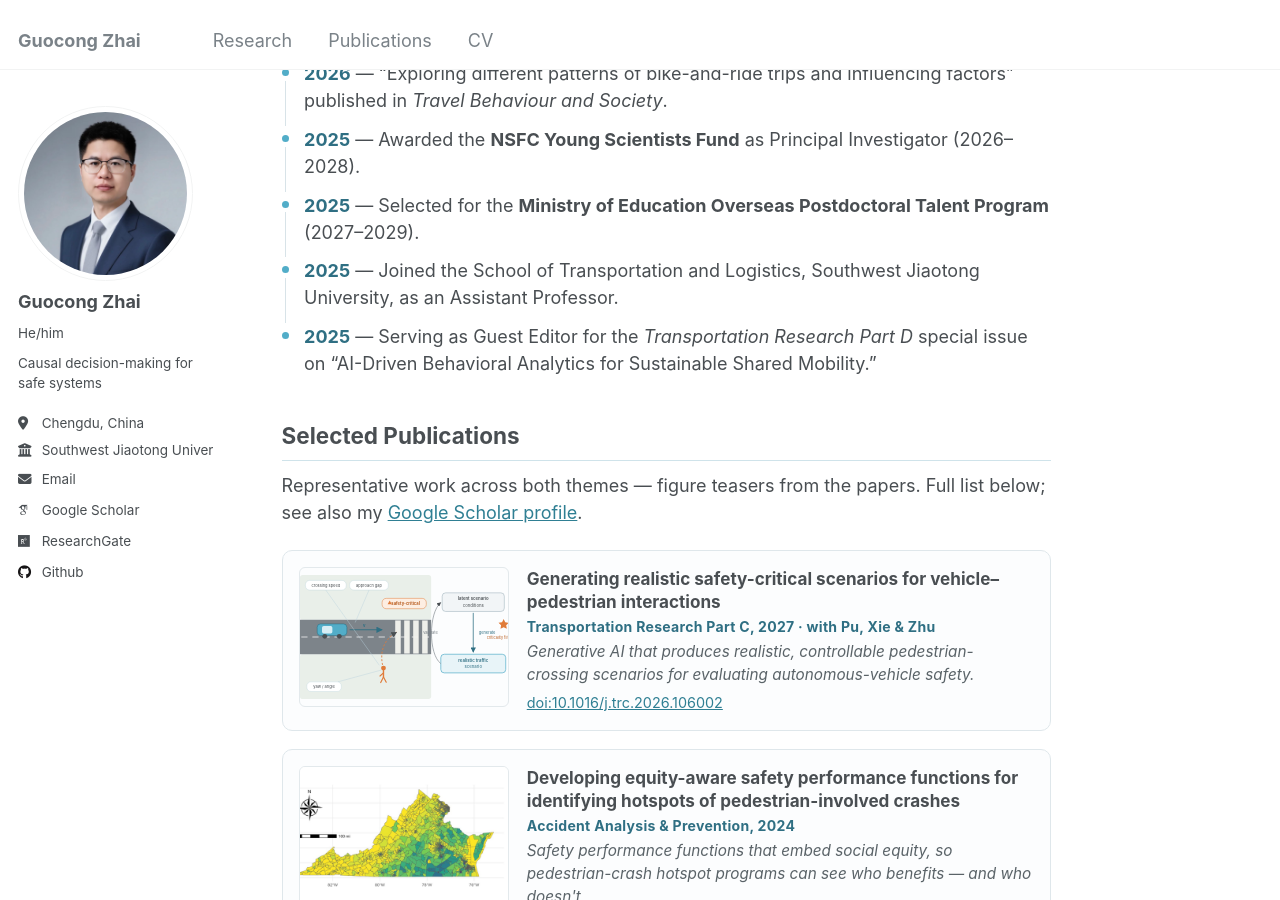
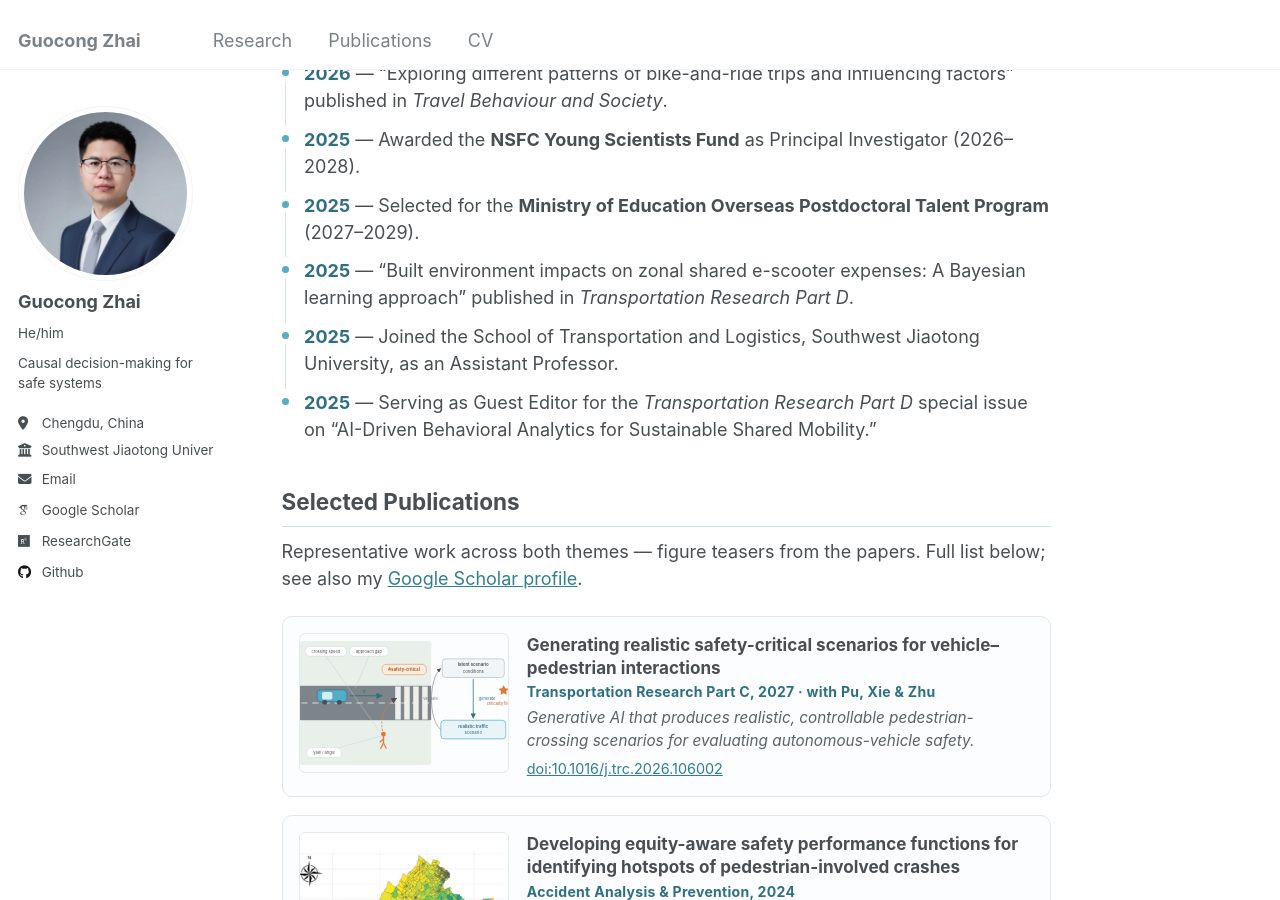
Before and after one commit to gzhai001/gzhai001.github.io, a Jekyll site: the page built from _pages/about.md, in a window 1280 px wide and 900 px high, scrolled down 1477 px. Built offline with Jekyll 4.4.1, drawn with Linux system fonts in a browser that asks for light colours; some web fonts are replaced.

Commit message:
News: add TR-D 2025 e-scooter paper after funding items

```diff
--- a/_pages/about.md
+++ b/_pages/about.md
@@ -48,7 +48,7 @@ News
   <li><span class="gz-when">2026</span> — “Exploring different patterns of bike-and-ride trips and influencing factors” published in <i>Travel Behaviour and Society</i>.</li>
   <li><span class="gz-when">2025</span> — Awarded the <b>NSFC Young Scientists Fund</b> as Principal Investigator (2026–2028).</li>
   <li><span class="gz-when">2025</span> — Selected for the <b>Ministry of Education Overseas Postdoctoral Talent Program</b> (2027–2029).</li>
-  <li><span class="gz-when">2025</span> — Joined the School of Transportation and Logistics, Southwest Jiaotong University, as an Assistant Professor.</li>
+  <li><span class="gz-when">2025</span> — “Built environment impacts on zonal shared e-scooter expenses: A Bayesian learning approach” published in <i>Transportation Research Part D</i>.</li>  <li><span class="gz-when">2025</span> — Joined the School of Transportation and Logistics, Southwest Jiaotong University, as an Assistant Professor.</li>
   <li><span class="gz-when">2025</span> — Serving as Guest Editor for the <i>Transportation Research Part D</i> special issue on “AI-Driven Behavioral Analytics for Sustainable Shared Mobility.”</li>
 </ul>
 
```
